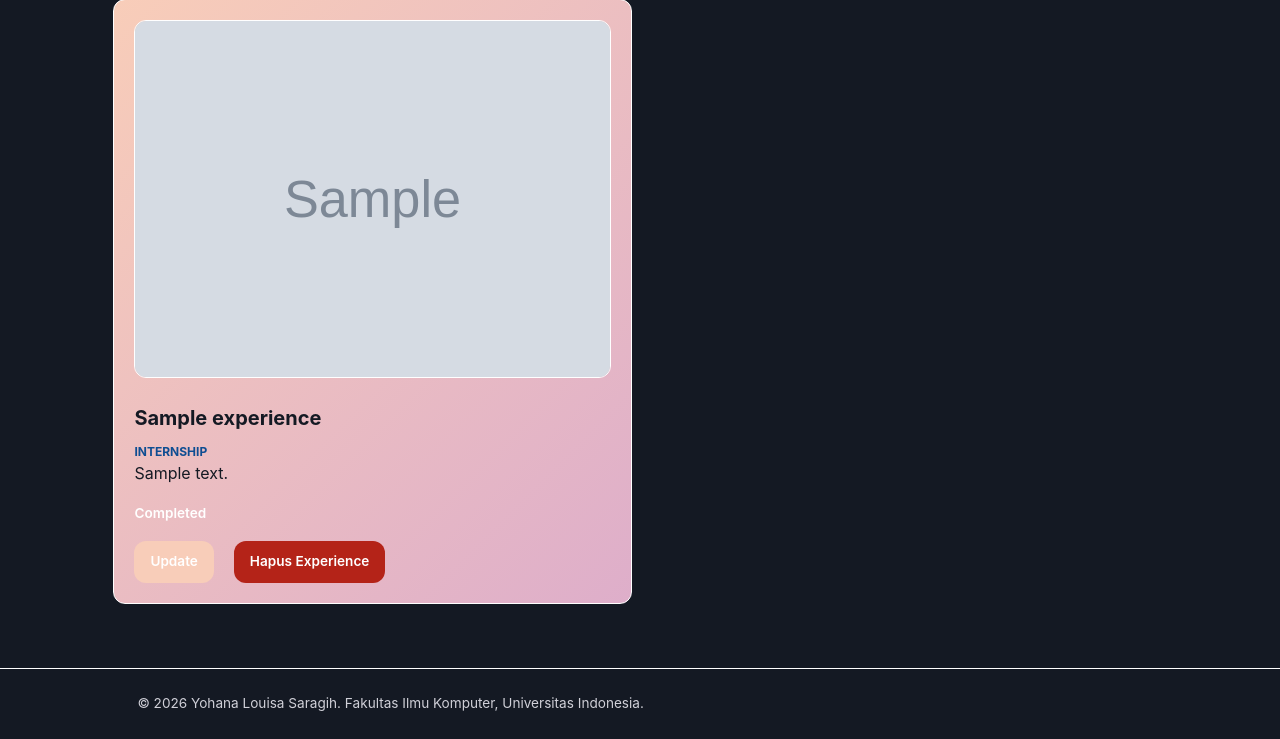
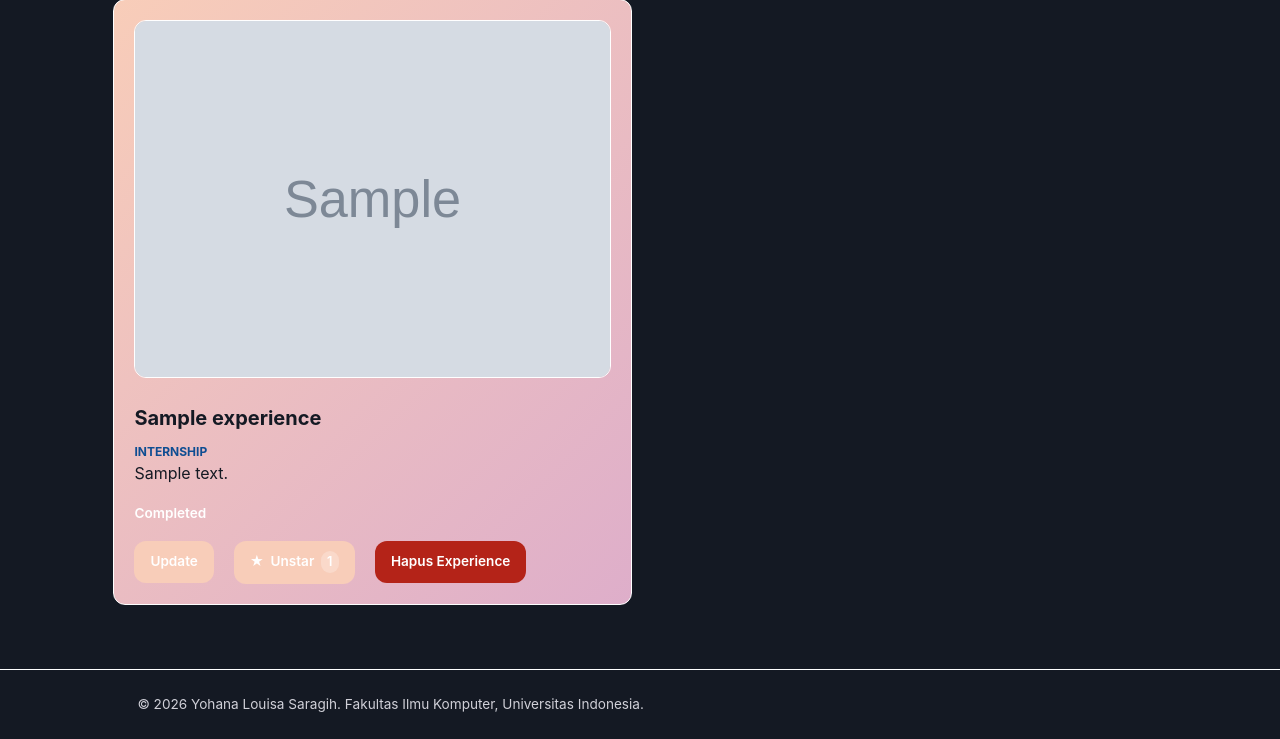
Before and after one commit to yohanalouisa/myportofolio, a Django app: page /experience/ in a window 1280 px wide. Shown: the part 324-1063 px from the top of the page. Run offline with Django 5.2, Linux system fonts and the light colour scheme; a user stored in the database is signed in; tables that the repository leaves empty hold one stand-in row (values such as "Sample post"); grey boxes marked "Sample" are stand-in pictures.

Commit message:
Feat: Add Interactive Star Feature and Implement Authorization

```diff
--- a/main/urls.py
+++ b/main/urls.py
@@ -14,7 +14,8 @@ from main.views import (
     register,
     login_user,
     logout_user,
-    toggle_star
+    toggle_star,
+    toggle_star_experience
 )
 
 app_name = "main"
@@ -34,4 +35,5 @@ urlpatterns = [
     path("login/", login_user, name="login"),
     path("logout/", logout_user, name="logout"),
     path("projects/<uuid:project_id>/star/", toggle_star, name="toggle_star"),
+    path("experience/<uuid:experience_id>/star/", toggle_star_experience, name="toggle_star_experience"),
 ]
--- a/main/views.py
+++ b/main/views.py
@@ -36,11 +36,13 @@ def show_experience(request):
     )
     experiences = [experience.object for experience in experiences]
     title_query = request.GET.get("title", "").strip()
+    is_editor = request.user.is_authenticated and request.user.groups.filter(name="Editor").exists()
 
     context = {
         "name": "Yohana Louisa Saragih",
         "experience_list": experiences,
         "title_query": title_query,
+        "is_editor" : is_editor,
     }
     return render(request, "experience.html", context)
 
@@ -68,7 +70,7 @@ def get_experience_json(request):
     if title_query:
         experiences = experiences.filter(title__icontains=title_query)
 
-    experiences_json = serializers.serialize("json", experiences)
+    experiences_json = serializers.serialize("json", experiences, use_natural_foreign_keys=True)
     return HttpResponse(experiences_json, content_type="application/json")
 
 @login_required(login_url="/login/")
@@ -86,7 +88,7 @@ def delete_experience(request, experience_id):
 
 @login_required(login_url="/login/")
 def update_experience(request, experience_id):
-    if not request.user.is_superuser:
+    if not (request.user.is_superuser or request.user.groups.filter(name="Editor").exists()):
         raise PermissionDenied
     experience = get_object_or_404(Experience, pk=experience_id)
     form = ExperienceForm(request.POST or None, instance=experience)
@@ -211,3 +213,17 @@ def toggle_star(request, project_id):
             project.starred_by.add(request.user)
 
     return redirect("main:show_projects")
+
+@login_required(login_url="/login/")
+def toggle_star_experience(request, experience_id):
+    experience = get_object_or_404(Project, pk=project_id)
+
+    if request.method == "POST":
+        # Kalau akun ini sudah pernah memberi star, batalkan star-nya.
+        # Kalau belum, tambahkan star.
+        if request.user in experience.starred_by.all():
+            expeerience.starred_by.remove(request.user)
+        else:
+            expeerience.starred_by.add(request.user)
+
+    return redirect("main:show_experience")
--- a/static/css/style.css
+++ b/static/css/style.css
@@ -771,18 +771,18 @@ h1, .brand {
     display: inline;
 }
 
-.button-star {
+.button.button-star {
     display: inline-flex;
     align-items: center;
     gap: 0.4rem;
-    background: var(--ink);
+    background: var(--peach);
 }
 
-.button-star.is-starred {
+.button.button-star.is-starred {
     background: var(--accent);
 }
 
-.star-count {
+.button-star .star-count {
     padding: 0.05rem 0.4rem;
     border-radius: 999px;
     background: rgba(255, 255, 255, 0.25);
--- /dev/null
+++ b/templates/components/experience_star.html
@@ -0,0 +1,10 @@
+<form method="post" action="{% url 'main:toggle_star_experience' experience.id %}" class="star-form">
+    {% csrf_token %}
+    <button type="submit"
+            class="button button-star{% if user in experience.starred_by.all %} is-starred{% endif %}"
+            title="{% if experience.starred_by.all %}Dibintangi oleh {{ experience.starred_by.all|join:', ' }}{% else %}Jadilah yang pertama memberi star{% endif %}">
+        <span aria-hidden="true">★</span>
+        {% if user in experience.starred_by.all %}Unstar{% else %}Star{% endif %}
+        <span class="star-count">{{ experience.starred_by.count }}</span>
+    </button>
+</form>
--- a/templates/experience.html
+++ b/templates/experience.html
@@ -51,7 +51,12 @@
                             {% endif %}
                             <div class="project-card-actions">
                                 <div class="project-actions">
-                                    <a href="{% url 'main:update_experience' experience.id %}" class="button">Update</a>
+                                    {% if user.is_superuser or is_editor %}
+                                        <a href="{% url 'main:update_experience' experience.id %}" class="button">
+                                            Update
+                                        </a>
+                                    {% endif %}
+                                    {% include "components/experience_star.html" with experience=experience %}
                                     {% if user.is_superuser %}
                                         {% include "components/experience_delete_modal.html" with experience=experience %}
                                     {% endif %}
```
Also changed, not shown: README.md.
